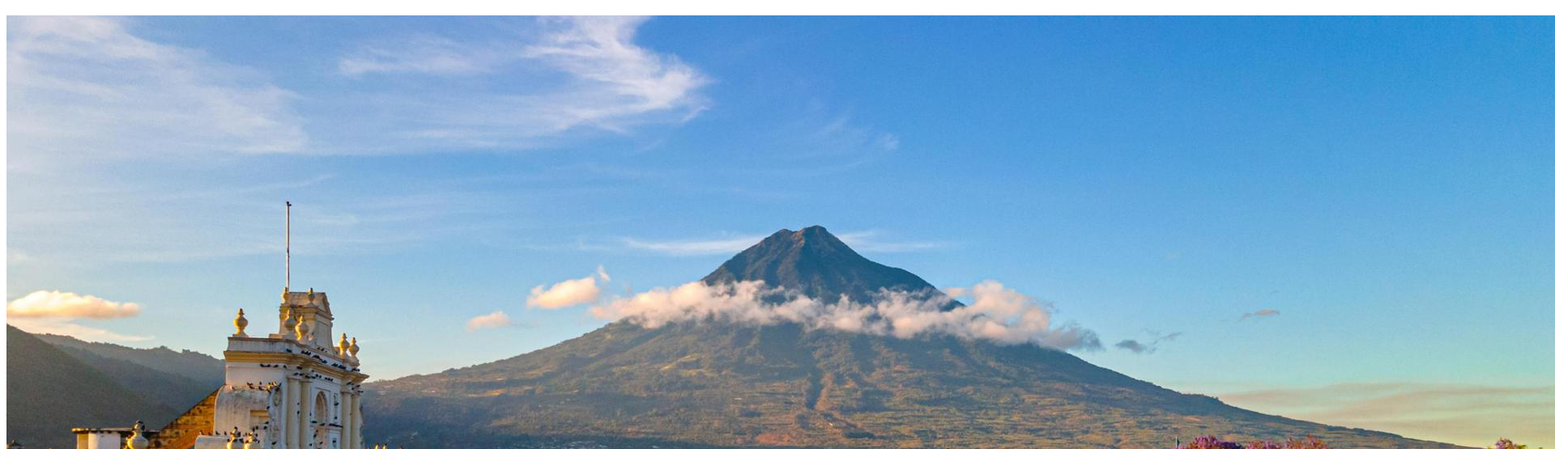
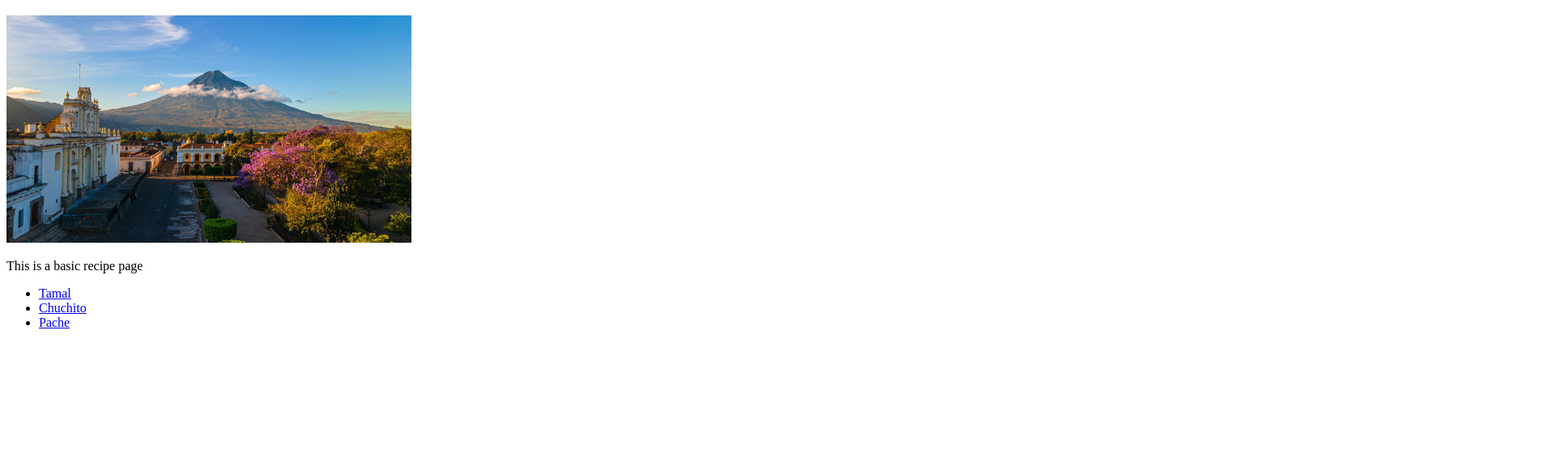
Before and after one commit to GracelandToo/odin-recipes, a plain HTML site: page index.html in a window 1280 px wide. Shown: the part 61-616 px from the top of the page at 81% size, 1920 px wide, since content can reach past the window. Drawn offline with Linux system fonts and the light colour scheme.

Commit message:
set image width to 500px

```diff
--- a/index.html
+++ b/index.html
@@ -3,6 +3,7 @@
     <head>
         <meta charset="utf-8">
         <title>Recipe Webpage</title>
+		<link rel = "stylesheet" href = "styles.css">
     </head>
 
     <body>
--- /dev/null
+++ b/styles.css
@@ -0,0 +1,6 @@
+/* styles.css */
+
+img {
+	height: auto;
+	width: 500px;
+}
```
